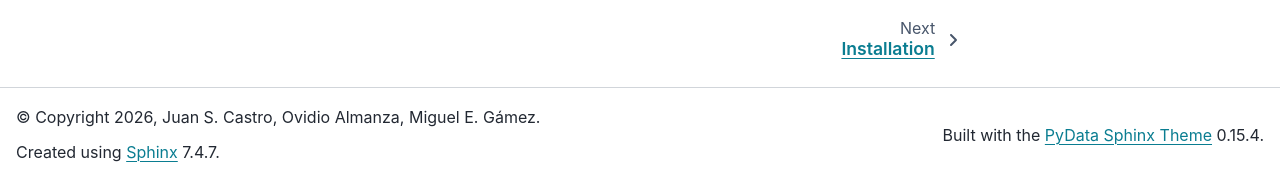
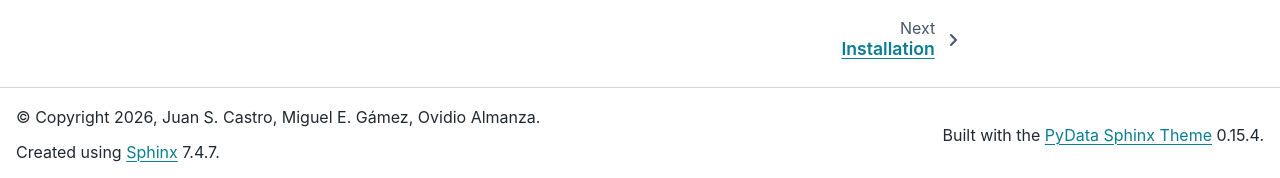
Before and after one commit to eprayadev/EPRAYA, a Sphinx documentation site: the page built from docs/index.rst, in a window 1280 px wide and 954 px high. Shown: the part 773-951 px from the top of the window. Built offline with Sphinx 7.4.7 and the PyData theme 0.15.4, drawn with Linux system fonts in a browser that asks for light colours; pages that are not in the unit, such as notebooks, are missing from menus.

Commit message:
Update the version

```diff
--- a/docs/conf.py
+++ b/docs/conf.py
@@ -3,8 +3,8 @@ import sys
 sys.path.insert(0, os.path.abspath('..'))
 
 project = 'EPRAYA'
-copyright = '2026, Juan S. Castro, Ovidio Almanza, Miguel E. Gámez'
-author = 'Juan S. Castro, Ovidio Almanza, Miguel E. Gámez'
+copyright = '2026, Juan S. Castro, Miguel E. Gámez, Ovidio Almanza'
+author = 'Juan S. Castro, Miguel E. Gámez, Ovidio Almanza'
 release = 'V. 0.2.0'
 
 
```
